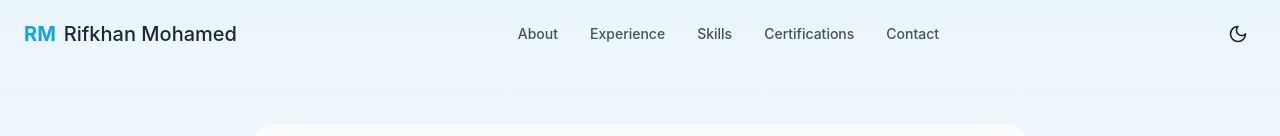
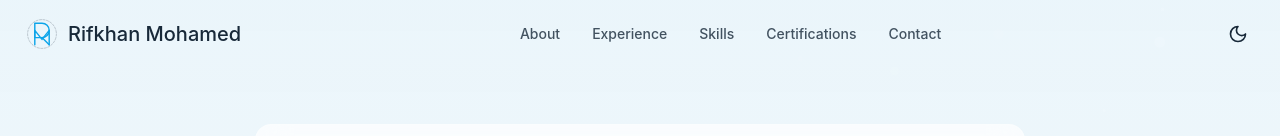
Before and after one commit to rifkhan107/rifkhan107.github.io, a React (Vite) app: page / in a window 1280 px wide. Shown: the top 136 px of the page. Built offline with nearby package versions, Linux system fonts and the light colour scheme.

Commit message:
Add animated logo
Implement an animated logo for "RM".

```diff
--- a/src/components/Header.tsx
+++ b/src/components/Header.tsx
@@ -3,6 +3,7 @@ import { useState, useEffect } from "react";
 import { useTheme } from "@/components/ui/ThemeProvider";
 import { cn } from "@/lib/utils";
 import { Moon, Sun, Menu, X } from "lucide-react";
+import AnimatedRMLogo from "./ui/AnimatedRMLogo";
 
 const Header = () => {
   const { theme, setTheme } = useTheme();
@@ -40,7 +41,7 @@ const Header = () => {
           href="#home"
           className="text-xl font-medium text-foreground flex items-center space-x-2"
         >
-          <span className="text-rifkhan font-bold">RM</span>
+          <AnimatedRMLogo size={36} />
           <span className="hidden sm:inline-block">Rifkhan Mohamed</span>
         </a>
 
--- /dev/null
+++ b/src/components/ui/AnimatedRMLogo.tsx
@@ -0,0 +1,91 @@
+
+import { useEffect, useRef } from "react";
+import { useTheme } from "@/components/ui/ThemeProvider";
+
+const AnimatedRMLogo = ({ size = 40 }: { size?: number }) => {
+  const svgRef = useRef<SVGSVGElement>(null);
+  const { theme } = useTheme();
+
+  useEffect(() => {
+    const paths = svgRef.current?.querySelectorAll("path");
+
+    if (paths) {
+      paths.forEach((path, index) => {
+        const length = path.getTotalLength();
+
+        // Reset path
+        path.style.strokeDasharray = `${length}`;
+        path.style.strokeDashoffset = `${length}`;
+
+        // Animate path
+        path.animate(
+          [
+            { strokeDashoffset: length },
+            { strokeDashoffset: 0 }
+          ],
+          {
+            duration: 1500,
+            delay: index * 150,
+            fill: "forwards",
+            easing: "cubic-bezier(0.4, 0, 0.2, 1)"
+          }
+        );
+      });
+    }
+  }, [theme]);
+
+  return (
+    <svg
+      ref={svgRef}
+      width={size}
+      height={size}
+      viewBox="0 0 100 100"
+      fill="none"
+      xmlns="http://www.w3.org/2000/svg"
+      className="transition-colors duration-300"
+    >
+      {/* R letter */}
+      <path
+        d="M30 20H50C61 20 70 29 70 40C70 51 61 60 50 60H30V20Z"
+        stroke="currentColor"
+        strokeWidth="4"
+        strokeLinecap="round"
+        strokeLinejoin="round"
+        fill="none"
+        className="text-rifkhan"
+      />
+      <path
+        d="M50 60L70 80"
+        stroke="currentColor"
+        strokeWidth="4"
+        strokeLinecap="round"
+        strokeLinejoin="round"
+        className="text-rifkhan"
+      />
+
+      {/* M letter */}
+      <path
+        d="M30 80V40M30 40L50 65L70 40M70 40V80"
+        stroke="currentColor"
+        strokeWidth="4"
+        strokeLinecap="round"
+        strokeLinejoin="round"
+        className="text-rifkhan"
+      />
+
+      {/* Decorative circle */}
+      <circle
+        cx="50"
+        cy="50"
+        r="40"
+        stroke="currentColor"
+        strokeWidth="2"
+        strokeLinecap="round"
+        strokeDasharray="6 4"
+        className="text-foreground/30"
+      />
+    </svg>
+  );
+};
+
+export default AnimatedRMLogo;
```
